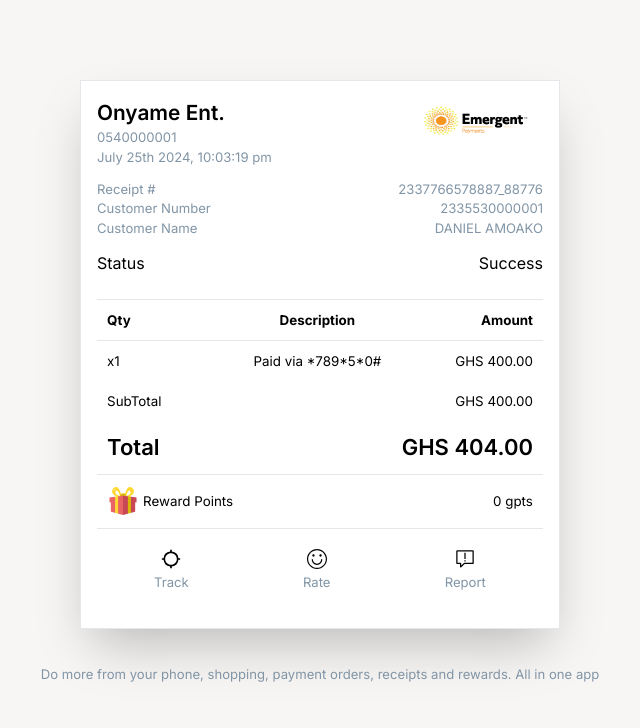
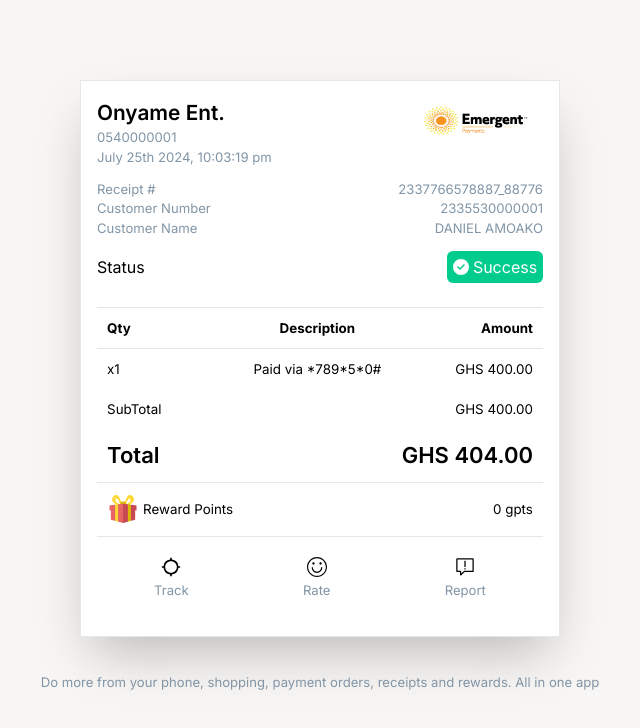
Before and after one commit to spacegod1/receipt-page, a Next.js app: page / in a window 1280 px wide. Shown: the top 728 px of the page, without its empty margins (320-960 px from the left). Built offline with nearby package versions, Linux system fonts and the light colour scheme.

Commit message:
status update

```diff
--- a/app/components/Receipt.js
+++ b/app/components/Receipt.js
@@ -5,6 +5,7 @@ import giftBox from "../../public/gift-box.png";
 import { MdOutlineLocationSearching } from "react-icons/md";
 import { TfiFaceSmile } from "react-icons/tfi";
 import { VscReport } from "react-icons/vsc";
+import { FaCircleCheck } from "react-icons/fa6";
 
 export default function Receipt() {
   return (
@@ -47,7 +48,10 @@ export default function Receipt() {
         </div>
         <div className="flex justify-between items-center">
           <h3>Status</h3>
-          <div className="">Success</div>
+          <div className="flex justify-center items-center py-1 rounded-md gap-1 w-[6rem] bg-[#00cc8e] text-white">
+            <FaCircleCheck />
+            <h3>Success</h3>
+          </div>
         </div>
         <div className="mt-6 text-[0.835rem]">
           <table className="w-full">
```
